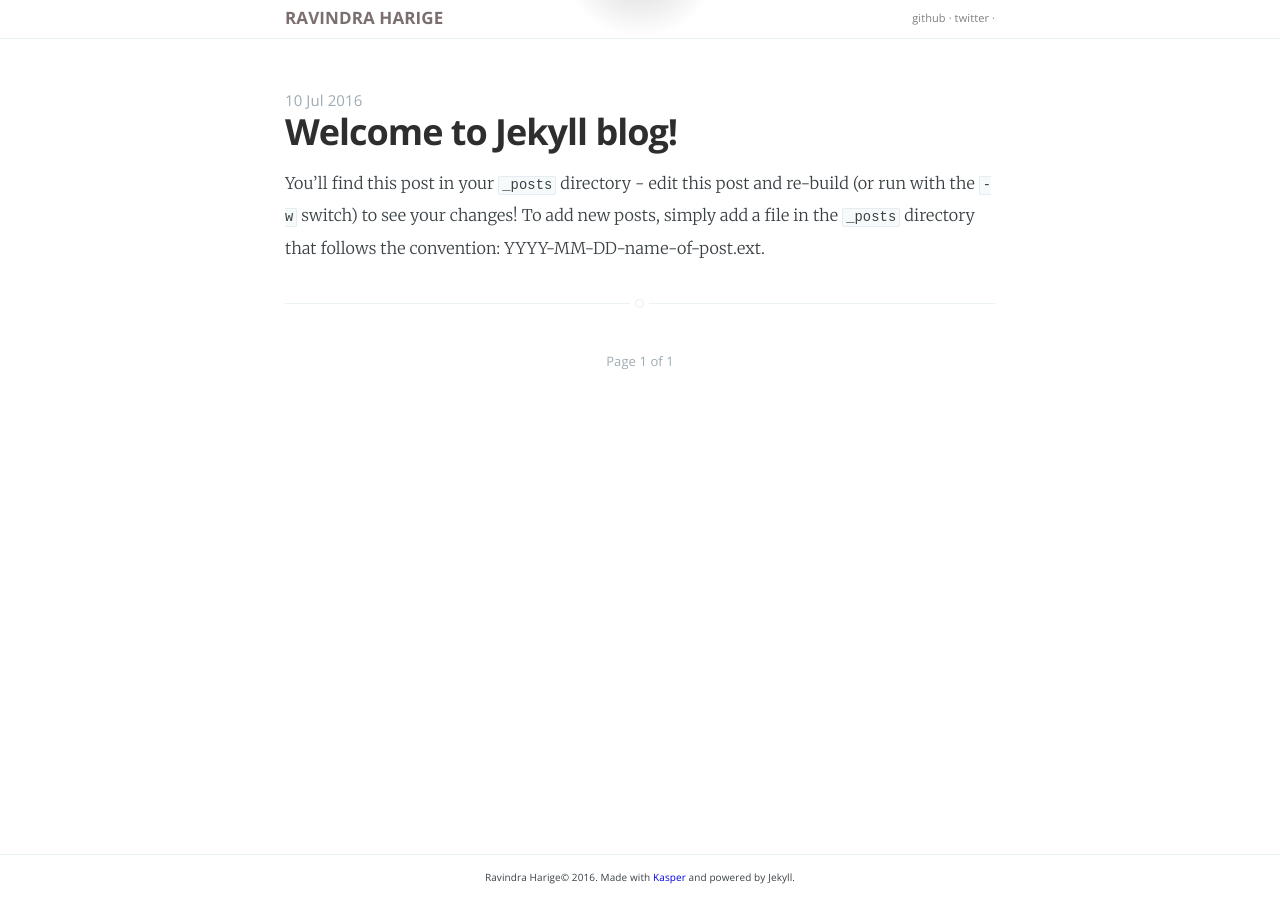
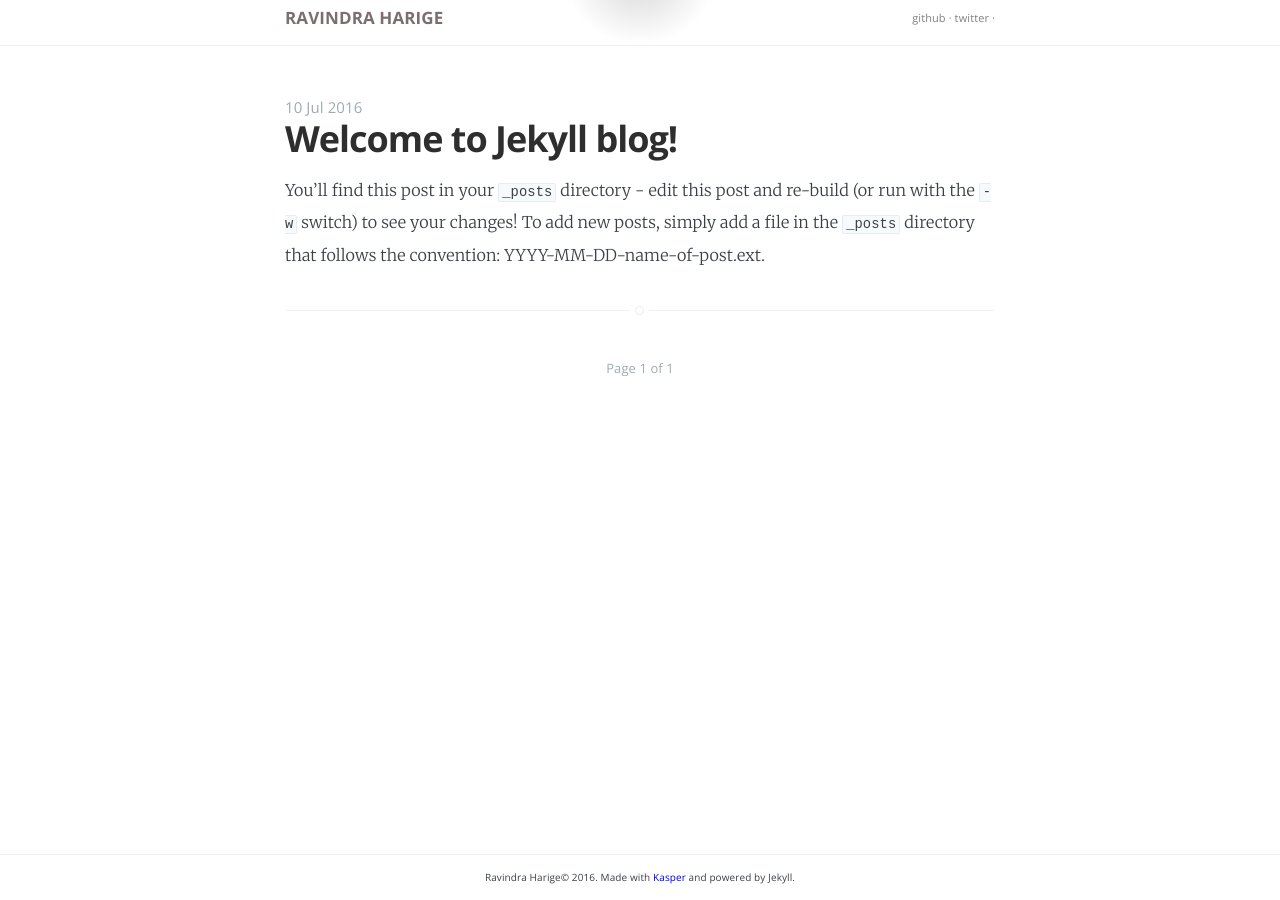
Before and after one commit to rharige/rharige.github.io, a Jekyll site: the page built from index.html, in a window 1280 px wide. Built offline with Jekyll 4.4.1, drawn with Linux system fonts in a browser that asks for light colours; the list of posts is cut into pages by our own code.

Commit message:
Updated theme

```diff
--- a/assets/css/screen.css
+++ b/assets/css/screen.css
@@ -477,7 +477,7 @@
     position: relative;
     display: table;
     width: 100%;
-    height: 38px;
+    height: 5%;
     margin-bottom: 5rem;
 /*     text-align: center; */
 /*     background: #222 no-repeat center center; */
@@ -1523,10 +1523,9 @@
         -webkit-box-sizing: border-box;
         -moz-box-sizing: border-box;
         box-sizing: border-box;
-        height: auto;
-        min-height: 240px;
-        height: 30%;
-        padding: 15% 0;
+
+        height: 5%;
+
     }
 
     .scroll-down,
@@ -1637,7 +1636,7 @@
 
     .main-header {
         margin-bottom: 15px;
-        height: 40%;
+        height: 5%;
     }
 
     .no-cover.main-header {
```
